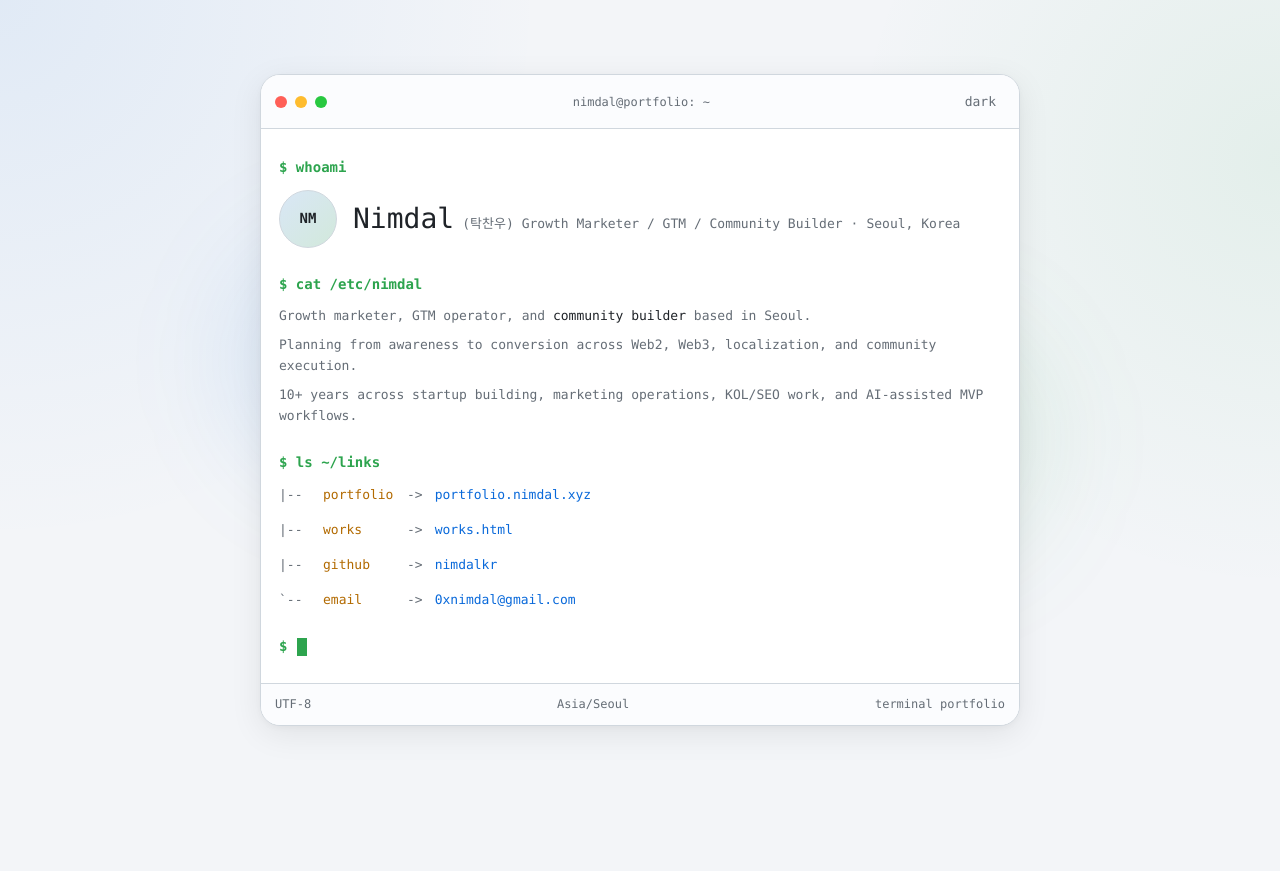
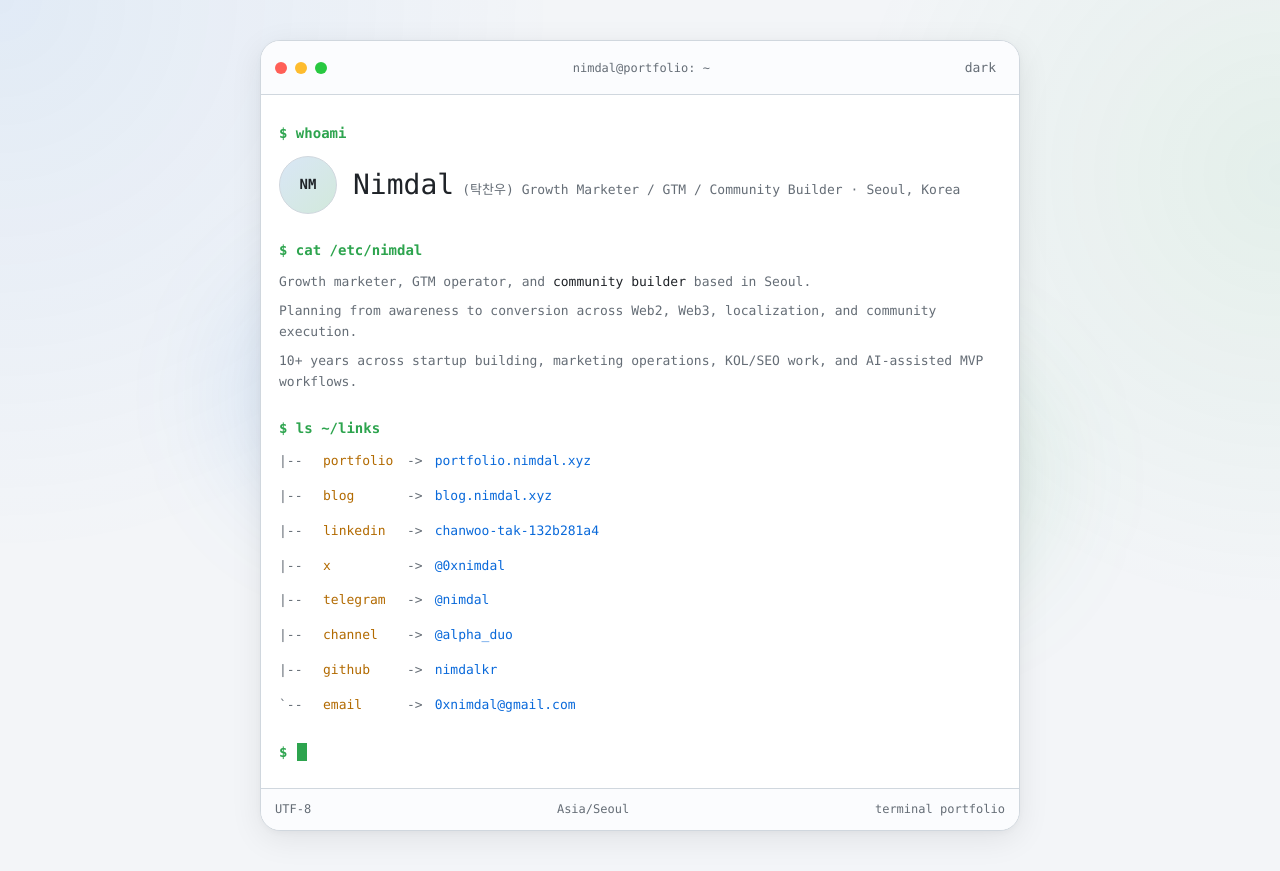
Before and after one commit to nimdalkr/nimdalxyz, a Next.js app: page / in a window 1280 px wide. Before the commit the page ends 800 px from the top, so only its background shows below. Built offline with nearby package versions, Linux system fonts and the light colour scheme.

Commit message:
Update homepage links

```diff
--- a/data/profile.ts
+++ b/data/profile.ts
@@ -40,10 +40,38 @@ export const profileContent: ProfileContent = {
       external: true
     },
     {
-      id: "works",
-      label: "works",
-      href: "https://portfolio.nimdal.xyz/works.html",
-      displayText: "works.html",
+      id: "blog",
+      label: "blog",
+      href: "https://blog.nimdal.xyz",
+      displayText: "blog.nimdal.xyz",
+      external: true
+    },
+    {
+      id: "linkedin",
+      label: "linkedin",
+      href: "https://www.linkedin.com/in/chanwoo-tak-132b281a4/",
+      displayText: "chanwoo-tak-132b281a4",
+      external: true
+    },
+    {
+      id: "x",
+      label: "x",
+      href: "https://x.com/0xnimdal",
+      displayText: "@0xnimdal",
+      external: true
+    },
+    {
+      id: "telegram",
+      label: "telegram",
+      href: "https://t.me/nimdal",
+      displayText: "@nimdal",
+      external: true
+    },
+    {
+      id: "channel",
+      label: "channel",
+      href: "https://t.me/alpha_duo",
+      displayText: "@alpha_duo",
       external: true
     },
     {
```
